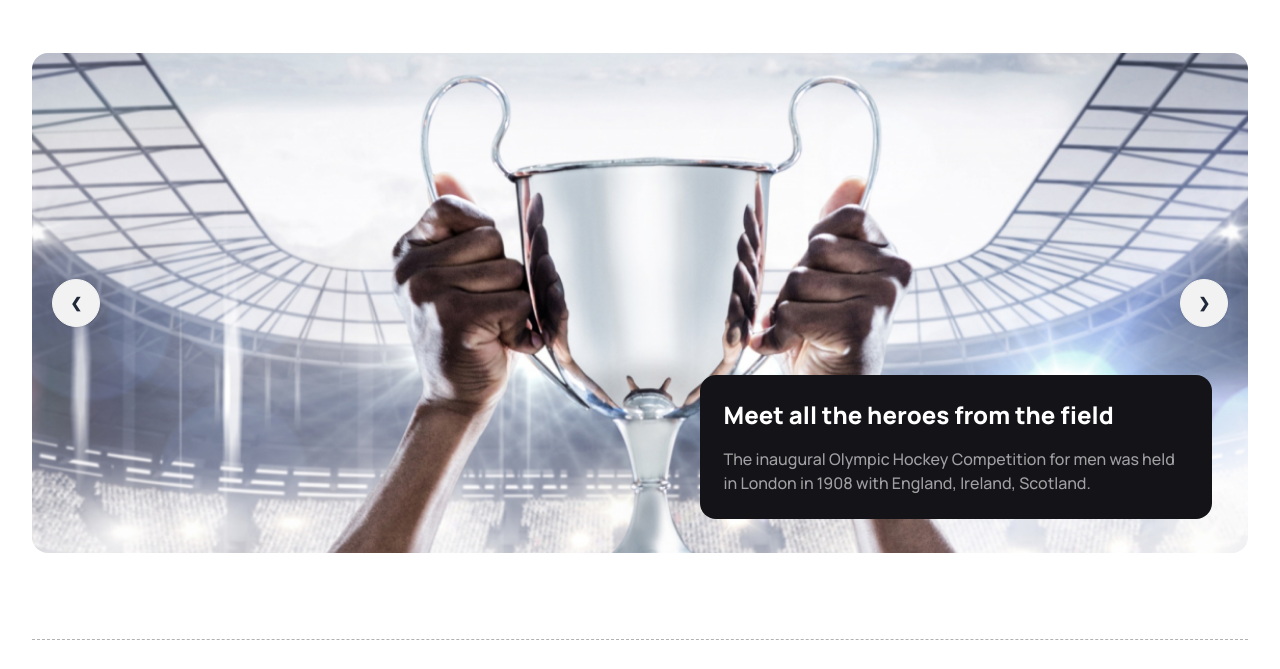
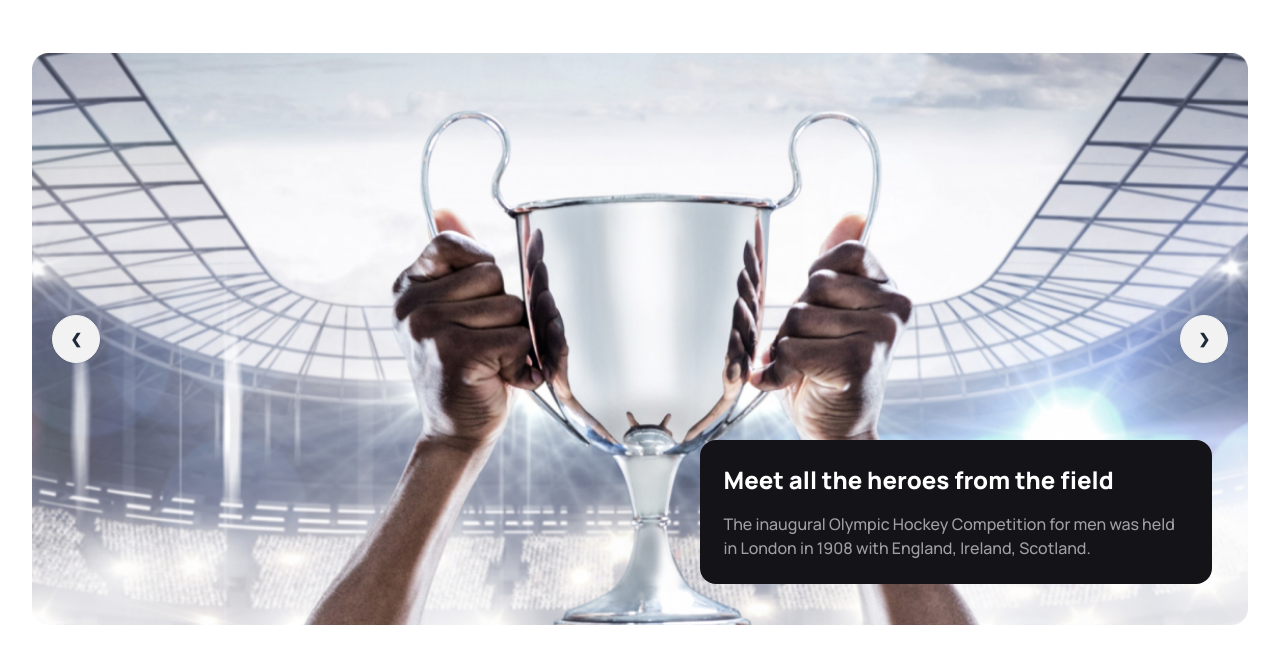
Before and after one commit to mustafa-official/hockey-club, a plain HTML site: page index.html in a window 1280 px wide. Shown: the part 119-788 px from the top of the page. Drawn offline with nearby package versions, Linux system fonts and the light colour scheme.

```diff
--- a/index.html
+++ b/index.html
@@ -93,8 +93,9 @@
         <section class=" relative">
             <div class="carousel w-full">
                 <!-- slider 1 -->
-                <div id="slide1"
-                    class="carousel-item relative w-full bg-[url('./images/banner.png')] bg-center bg-cover rounded-2xl object-cover">
+                <div id="slide1" class="carousel-item relative w-full">
+
+                    <img src="./images/banner.png" class="w-full" />
 
                     <div class="absolute flex justify-between transform -translate-y-1/2 left-5 right-5 top-1/2">
                         <a href="#slide4" class="btn btn-circle">❮</a>
@@ -104,7 +105,8 @@
                 </div>
                 <!-- slider 2 -->
                 <div id="slide2"
-                    class="carousel-item relative w-full bg-[url('./images/banner.png')] bg-center bg-cover rounded-2xl object-cover">
+                    class="carousel-item relative w-full">
+                    <img src="./images/banner.png" class="w-full" />
 
 
                     <div class="absolute flex justify-between transform -translate-y-1/2 left-5 right-5 top-1/2">
@@ -114,9 +116,9 @@
                 </div>
                 <!-- slider 3 -->
                 <div id="slide3"
-                    class="carousel-item relative w-full bg-[linear-gradient(45deg,rgba(0,0,0,0.4),rgba(0,0,0,0.1)),url('./images/banner3.png')] h-[500px] bg-center bg-cover flex items-center justify-center rounded-lg">
+                    class="carousel-item relative w-full">
 
-
+                    <img src="./images/banner.png" class="w-full" />
                     <div class="absolute flex justify-between transform -translate-y-1/2 left-5 right-5 top-1/2">
                         <a href="#slide2" class="btn btn-circle">❮</a>
                         <a href="#slide4" class="btn btn-circle">❯</a>
```
